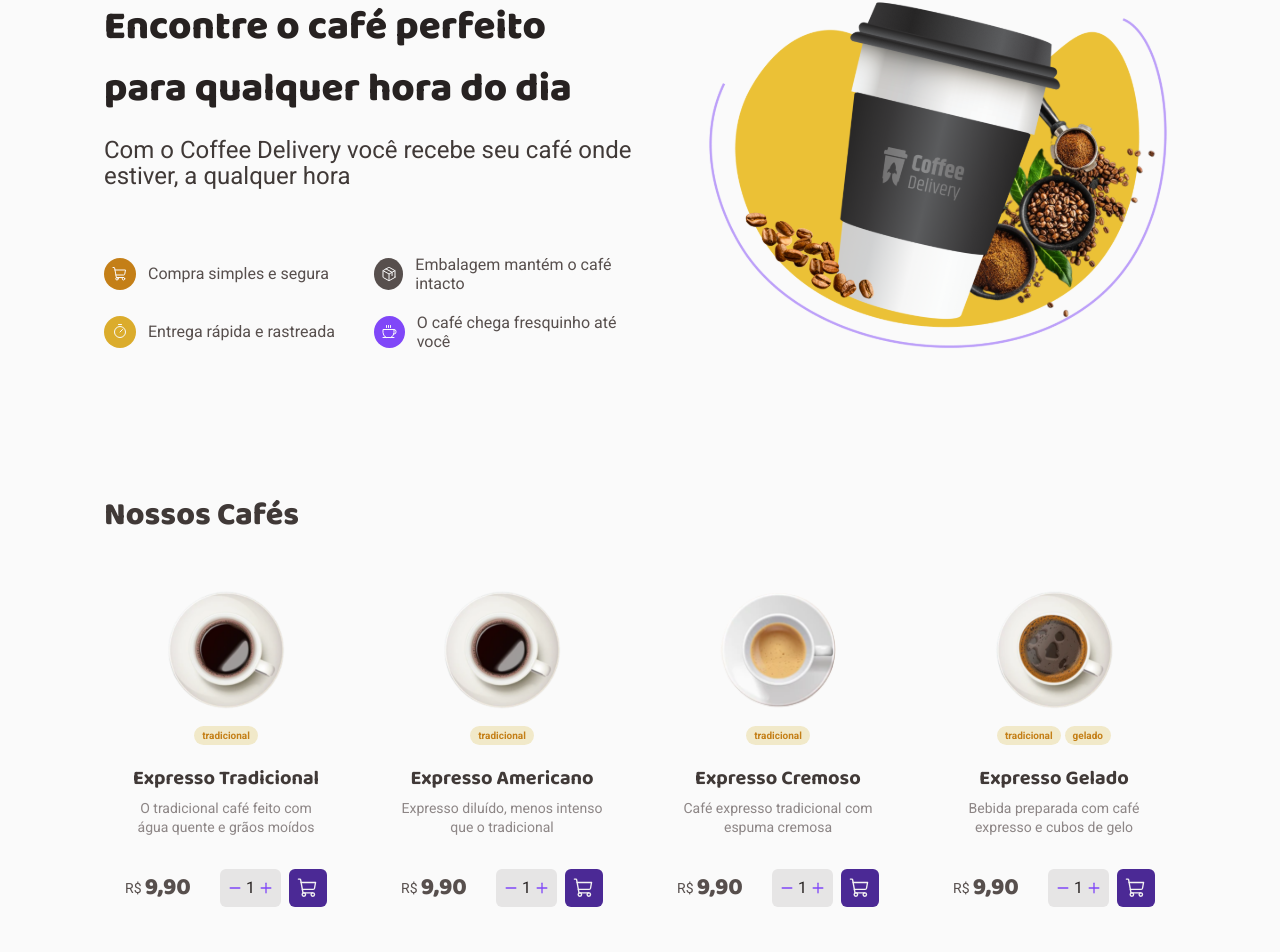
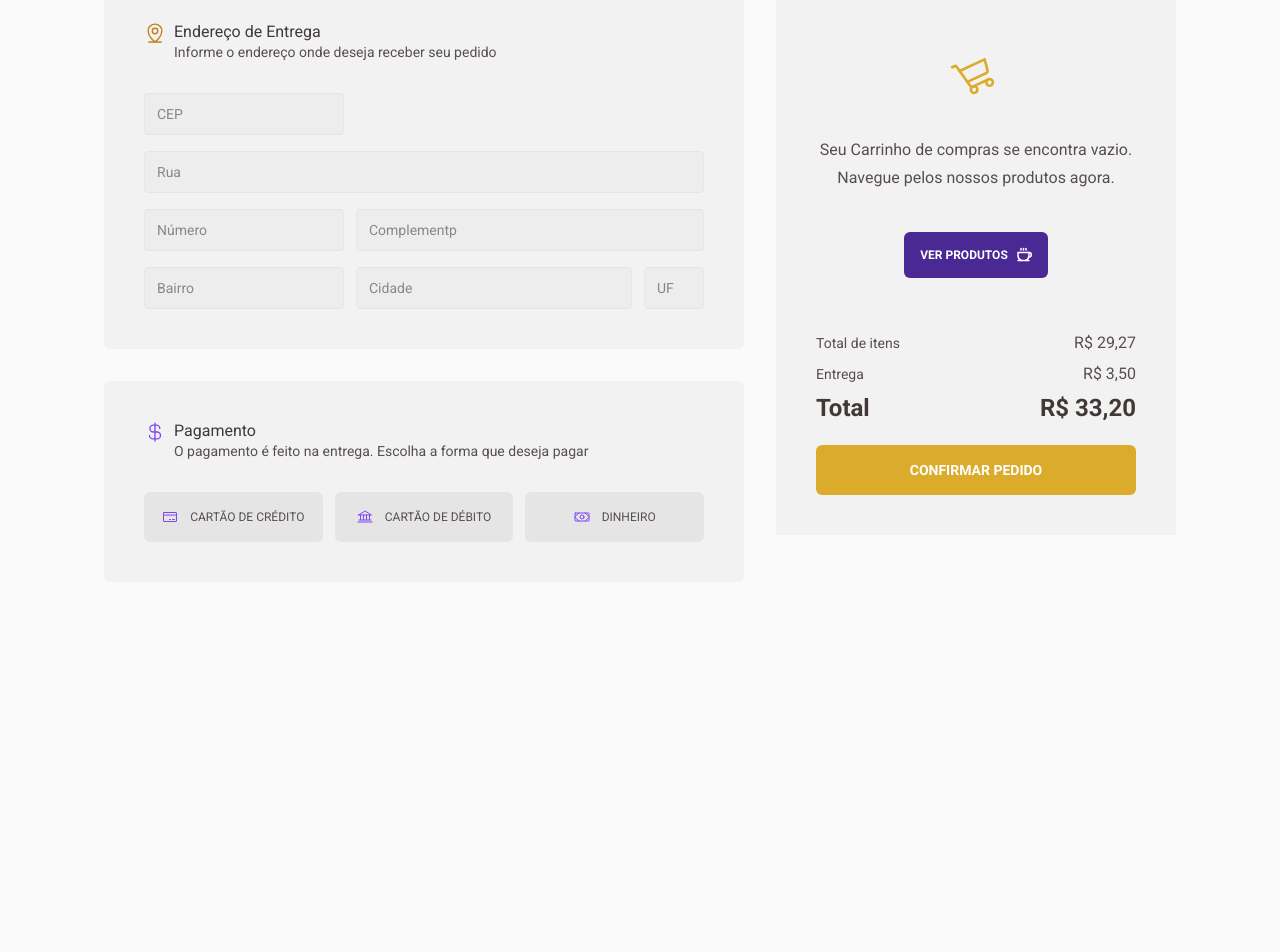
Before and after one commit to ElisioWander/coffee-delivery, a React (Vite) app: page /checkout in a window 1280 px wide. Before the commit this address led to /. Shown: the part 200-1152 px from the top of the page. After the commit the page ends 926 px from the top, so only its background shows below. Built offline with nearby package versions, Linux system fonts and the light colour scheme.

Commit message:
add item to card and increment amount item functions

```diff
--- a/src/Context/CartContext.tsx
+++ b/src/Context/CartContext.tsx
@@ -1,6 +1,16 @@
 import { createContext, ReactNode, useContext, useState } from 'react'
+import coffeeData from '../../coffee-data.json'
 
 type CoffeeData = {
+  id: string
+  image: string
+  type: string[]
+  name: string
+  description: string
+  price: string
+}
+
+type CardItemsData = {
   id: string
   image: string
   name: string
@@ -14,9 +24,11 @@ type UpdatedCoffee = {
 }
 
 type CartContextData = {
-  cartItems: CoffeeData[]
-  addCoffeeToCart: (coffeeAdded: CoffeeData) => void
+  coffees: CoffeeData[]
+  cartItems: CardItemsData[]
+  addCoffeeToCart: (coffeeAdded: CardItemsData) => void
   updateCoffeeInCart: (updatedCoffee: UpdatedCoffee) => void
+  deleteCoffeeFromCart: (deletedCoffeeId: string) => void
 }
 
 interface CartContextProviderProps {
@@ -26,17 +38,43 @@ interface CartContextProviderProps {
 const CartContext = createContext({} as CartContextData)
 
 export function CartContextProvider({ children }: CartContextProviderProps) {
-  const [cartItems, setCartItems] = useState<CoffeeData[]>([])
+  const [cartItems, setCartItems] = useState<CardItemsData[]>([])
 
-  function addCoffeeToCart(coffeeAdded: CoffeeData) {
+  const coffees = coffeeData
+
+  function addCoffeeToCart(coffeeAdded: CardItemsData) {
     setCartItems((state) => [...state, coffeeAdded])
   }
 
-  function updateCoffeeInCart(updatedCoffee: UpdatedCoffee) {}
+  function updateCoffeeInCart(updatedCoffee: UpdatedCoffee) {
+    const { amount, id } = updatedCoffee
+
+    setCartItems((state) =>
+      state.map((coffee) => {
+        if (coffee.id === id) {
+          return { ...coffee, amount }
+        } else {
+          return coffee
+        }
+      }),
+    )
+  }
+
+  function deleteCoffeeFromCart(deletedCoffeeId: string) {
+    setCartItems((state) =>
+      state.filter((coffee) => coffee.id !== deletedCoffeeId),
+    )
+  }
 
   return (
     <CartContext.Provider
-      value={{ cartItems, addCoffeeToCart, updateCoffeeInCart }}
+      value={{
+        coffees,
+        cartItems,
+        addCoffeeToCart,
+        updateCoffeeInCart,
+        deleteCoffeeFromCart,
+      }}
     >
       {children}
     </CartContext.Provider>
--- /dev/null
+++ b/src/pages/Checkout/Components/CartItem.tsx
@@ -0,0 +1,88 @@
+import { Minus, Plus, Trash } from 'phosphor-react'
+import { useState } from 'react'
+import { useCart } from '../../../Context/CartContext'
+import {
+  AddCoffee,
+  Price,
+  RemoveCoffee,
+  SelectedOrder,
+  SelectedOrderActions,
+  SelectedOrderDetails,
+  SelectedOrderInfos,
+} from './StylesCartItem'
+
+type CartData = {
+  id: string
+  image: string
+  name: string
+  amount: number
+  price: string
+}
+
+interface CartItemProps {
+  cart: CartData
+}
+
+export function CartItem({ cart }: CartItemProps) {
+  const [amount, setAmount] = useState(cart.amount)
+
+  const { deleteCoffeeFromCart, updateCoffeeInCart } = useCart()
+
+  function handleDeleteCoffeeFromCart(coffeeId: string) {
+    deleteCoffeeFromCart(coffeeId)
+  }
+
+  function handleIncrementCoffeeAmount() {
+    setAmount(amount + 1)
+
+    const updateAmount = {
+      id: cart.id,
+      amount,
+    }
+
+    updateCoffeeInCart(updateAmount)
+  }
+
+  function handleDecrementCoffeeAmount() {
+    if (amount > 1) {
+      setAmount(amount - 1)
+    }
+  }
+
+  return (
+    <SelectedOrder>
+      <SelectedOrderInfos>
+        <img src={cart.image} alt="" />
+
+        <SelectedOrderDetails>
+          <span>{cart.name}</span>
+
+          <SelectedOrderActions>
+            <AddCoffee>
+              <Minus
+                onClick={handleDecrementCoffeeAmount}
+                size={14}
+                weight="bold"
+              />
+              {amount}
+              <Plus
+                onClick={handleIncrementCoffeeAmount}
+                size={14}
+                weight="bold"
+              />
+            </AddCoffee>
+            <RemoveCoffee
+              type="button"
+              onClick={() => handleDeleteCoffeeFromCart(cart.id)}
+            >
+              <Trash size={16} />
+              Remover
+            </RemoveCoffee>
+          </SelectedOrderActions>
+        </SelectedOrderDetails>
+      </SelectedOrderInfos>
+
+      <Price>R$ {cart.price}</Price>
+    </SelectedOrder>
+  )
+}
--- /dev/null
+++ b/src/pages/Checkout/Components/EmptyCart.tsx
@@ -0,0 +1,23 @@
+import { Coffee, ShoppingCart } from 'phosphor-react'
+import { NavLink } from 'react-router-dom'
+
+import { EmptyCartContainer } from './StylesEmptyCart'
+
+export function EmptyCart() {
+  return (
+    <EmptyCartContainer>
+      <ShoppingCart size={42} />
+
+      <p>
+        Seu Carrinho de compras se encontra vazio. <br />
+        Navegue pelos nossos produtos agora.
+      </p>
+      <NavLink to="/">
+        <a>
+          Ver produtos
+          <Coffee size={16} weight="bold" />
+        </a>
+      </NavLink>
+    </EmptyCartContainer>
+  )
+}
--- /dev/null
+++ b/src/pages/Checkout/Components/StylesCartItem.ts
@@ -0,0 +1,107 @@
+import styled from 'styled-components'
+
+export const SelectedOrder = styled.div`
+  display: flex;
+  justify-content: space-between;
+
+  padding: 0.5rem 0.25rem 1.5rem 0.25rem;
+  border-bottom: 1px solid ${(props) => props.theme['white-500']};
+`
+
+export const SelectedOrderInfos = styled.div`
+  display: flex;
+  align-items: center;
+  gap: 1.25rem;
+
+  img {
+    width: 4rem;
+    height: 4rem;
+  }
+`
+
+export const SelectedOrderDetails = styled.div`
+  display: flex;
+  flex-direction: column;
+  gap: 0.5rem;
+
+  > span {
+    line-height: 1.3rem;
+    color: ${(props) => props.theme['gray-500']};
+  }
+`
+
+export const SelectedOrderActions = styled.div`
+  height: 2rem;
+
+  display: flex;
+  align-items: center;
+  gap: 0.5rem;
+`
+
+export const AddCoffee = styled.div`
+  height: 100%;
+
+  display: flex;
+  align-items: center;
+  justify-content: center;
+  gap: 0.25rem;
+
+  padding: 0.5rem;
+  border-radius: 0.375rem;
+
+  color: ${(props) => props.theme['gray-700']};
+  background-color: ${(props) => props.theme['white-500']};
+
+  svg {
+    cursor: pointer;
+    color: ${(props) => props.theme['purple-500']};
+
+    transition: color 0.1s;
+
+    &:hover {
+      color: ${(props) => props.theme['purple-900']};
+    }
+  }
+`
+
+export const RemoveCoffee = styled.button`
+  height: 100%;
+
+  display: flex;
+  align-items: center;
+  justify-content: center;
+  gap: 0.25rem;
+
+  padding: 0 0.5rem;
+
+  border: none;
+  border-radius: 0.375rem;
+
+  font-size: 0.75rem;
+  line-height: 1.2rem;
+  text-transform: uppercase;
+  cursor: pointer;
+
+  color: ${(props) => props.theme['gray-400']};
+  background-color: ${(props) => props.theme['white-500']};
+
+  transition: all 0.2s;
+
+  svg {
+    color: ${(props) => props.theme['purple-500']};
+  }
+
+  &:hover {
+    color: ${(props) => props.theme['gray-500']};
+    background-color: ${(props) => props.theme['white-600']};
+
+    svg {
+      color: ${(props) => props.theme['purple-900']};
+    }
+  }
+`
+
+export const Price = styled.span`
+  font-weight: 700;
+  line-height: 1.3rem;
+`
--- /dev/null
+++ b/src/pages/Checkout/Components/StylesEmptyCart.ts
@@ -0,0 +1,47 @@
+import styled from 'styled-components'
+
+export const EmptyCartContainer = styled.div`
+  display: flex;
+  flex-direction: column;
+  align-items: center;
+  justify-content: center;
+  gap: 2.5rem;
+
+  padding: 2rem 0;
+
+  > svg {
+    transform: rotate(-25deg);
+    color: ${(props) => props.theme['yellow-500']};
+  }
+
+  p {
+    text-align: center;
+    line-height: 1.75rem;
+  }
+
+  a {
+    height: 2.875rem;
+
+    display: flex;
+    align-items: center;
+    justify-content: center;
+    gap: 0.5rem;
+
+    padding: 0.75rem 0.5rem;
+
+    border-radius: 0.375rem;
+    text-decoration: none;
+    text-transform: uppercase;
+    font-size: 0.75rem;
+    font-weight: 700;
+
+    color: ${(props) => props.theme['white-100']};
+    background-color: ${(props) => props.theme['purple-900']};
+
+    transition: all 0.2s;
+
+    &:hover {
+      background-color: ${(props) => props.theme['purple-500']};
+    }
+  }
+`
--- a/src/pages/Checkout/index.tsx
+++ b/src/pages/Checkout/index.tsx
@@ -1,11 +1,8 @@
-import { Minus, Plus, Trash } from 'phosphor-react'
 import { FormFields } from './Components/FormFields'
 import { useCart } from '../../Context/CartContext'
-import { useEffect } from 'react'
-import { useNavigate } from 'react-router-dom'
+import { CartItem } from './Components/CartItem'
 
 import {
-  AddCoffee,
   CalcTotal,
   CalcTotalItens,
   CalcTotalSection,
@@ -14,26 +11,11 @@ import {
   FinalizeOrderContent,
   Form,
   FinalizeOrderButton,
-  RemoveCoffee,
-  SelectedOrder,
-  SelectedOrderActions,
-  SelectedOrderDetails,
-  SelectedOrderInfos,
-  Price,
 } from './styles'
+import { EmptyCart } from './Components/EmptyCart'
 
 export function Checkout() {
   const { cartItems } = useCart()
-
-  const navigate = useNavigate()
-
-  useEffect(() => {
-    if (cartItems.length === 0) {
-      navigate('/')
-    }
-
-    window.scroll(0, 0)
-  }, [cartItems, navigate])
 
   return (
     <Form>
@@ -43,31 +25,11 @@ export function Checkout() {
         <span>Cafés selecionados</span>
 
         <FinalizeOrderContent>
-          {cartItems?.map((item) => (
-            <SelectedOrder key={item.id}>
-              <SelectedOrderInfos>
-                <img src={item.image} alt="" />
-
-                <SelectedOrderDetails>
-                  <span>{item.name}</span>
-
-                  <SelectedOrderActions>
-                    <AddCoffee>
-                      <Minus size={14} weight="bold" />
-                      {item.amount}
-                      <Plus size={14} weight="bold" />
-                    </AddCoffee>
-                    <RemoveCoffee>
-                      <Trash size={16} />
-                      Remover
-                    </RemoveCoffee>
-                  </SelectedOrderActions>
-                </SelectedOrderDetails>
-              </SelectedOrderInfos>
-
-              <Price>R$ {item.price}</Price>
-            </SelectedOrder>
-          ))}
+          {cartItems.length !== 0 ? (
+            cartItems.map((cart) => <CartItem key={cart.id} cart={cart} />)
+          ) : (
+            <EmptyCart />
+          )}
 
           <CalcTotalSection>
             <CalcTotalItens>
--- a/src/pages/Checkout/styles.ts
+++ b/src/pages/Checkout/styles.ts
@@ -35,112 +35,6 @@ export const FinalizeOrderContent = styled.div`
   padding: 2.5rem;
 
   background-color: ${(props) => props.theme['white-300']};
-`
-
-export const SelectedOrder = styled.div`
-  display: flex;
-  justify-content: space-between;
-
-  padding: 0.5rem 0.25rem 1.5rem 0.25rem;
-  border-bottom: 1px solid ${(props) => props.theme['white-500']};
-`
-
-export const SelectedOrderInfos = styled.div`
-  display: flex;
-  align-items: center;
-  gap: 1.25rem;
-
-  img {
-    width: 4rem;
-    height: 4rem;
-  }
-`
-
-export const SelectedOrderDetails = styled.div`
-  display: flex;
-  flex-direction: column;
-  gap: 0.5rem;
-
-  > span {
-    line-height: 1.3rem;
-    color: ${(props) => props.theme['gray-500']};
-  }
-`
-
-export const SelectedOrderActions = styled.div`
-  height: 2rem;
-
-  display: flex;
-  align-items: center;
-  gap: 0.5rem;
-`
-
-export const AddCoffee = styled.div`
-  height: 100%;
-
-  display: flex;
-  align-items: center;
-  justify-content: center;
-  gap: 0.25rem;
-
-  padding: 0.5rem;
-  border-radius: 0.375rem;
-
-  color: ${(props) => props.theme['gray-700']};
-  background-color: ${(props) => props.theme['white-500']};
-
-  svg {
-    cursor: pointer;
-    color: ${(props) => props.theme['purple-500']};
-
-    transition: color 0.1s;
-
-    &:hover {
-      color: ${(props) => props.theme['purple-900']};
-    }
-  }
-`
-
-export const RemoveCoffee = styled.button`
-  height: 100%;
-
-  display: flex;
-  align-items: center;
-  justify-content: center;
-  gap: 0.25rem;
-
-  padding: 0 0.5rem;
-
-  border: none;
-  border-radius: 0.375rem;
-
-  font-size: 0.75rem;
-  line-height: 1.2rem;
-  text-transform: uppercase;
-  cursor: pointer;
-
-  color: ${(props) => props.theme['gray-400']};
-  background-color: ${(props) => props.theme['white-500']};
-
-  transition: all 0.2s;
-
-  svg {
-    color: ${(props) => props.theme['purple-500']};
-  }
-
-  &:hover {
-    color: ${(props) => props.theme['gray-500']};
-    background-color: ${(props) => props.theme['white-600']};
-
-    svg {
-      color: ${(props) => props.theme['purple-900']};
-    }
-  }
-`
-
-export const Price = styled.span`
-  font-weight: 700;
-  line-height: 1.3rem;
 `
 
 export const CalcTotalSection = styled.div`
--- a/src/pages/Home/Components/CoffeeCard.tsx
+++ b/src/pages/Home/Components/CoffeeCard.tsx
@@ -26,7 +26,7 @@ interface CoffeeCardProps {
 }
 
 export function CoffeeCard({ coffee }: CoffeeCardProps) {
-  const [amountCoffee, setAmountCoffee] = useState(1)
+  const [amount, setAmount] = useState(1)
 
   const { cartItems, addCoffeeToCart, updateCoffeeInCart } = useCart()
 
@@ -36,7 +36,7 @@ export function CoffeeCard({ coffee }: CoffeeCardProps) {
     if (coffeeAlreadyExists) {
       const updatedCoffee = {
         id: coffee.id,
-        amount: amountCoffee,
+        amount,
       }
 
       updateCoffeeInCart(updatedCoffee)
@@ -45,7 +45,7 @@ export function CoffeeCard({ coffee }: CoffeeCardProps) {
         id: coffee.id,
         image: coffee.image,
         name: coffee.name,
-        amount: amountCoffee,
+        amount,
         price: coffee.price,
       }
 
@@ -54,12 +54,12 @@ export function CoffeeCard({ coffee }: CoffeeCardProps) {
   }
 
   function handleIncrementCoffeeAmount() {
-    setAmountCoffee(amountCoffee + 1)
+    setAmount(amount + 1)
   }
 
   function handleDecrementCoffeeAmount() {
-    if (amountCoffee > 1) {
-      setAmountCoffee(amountCoffee - 1)
+    if (amount > 1) {
+      setAmount(amount - 1)
     }
   }
 
@@ -88,7 +88,7 @@ export function CoffeeCard({ coffee }: CoffeeCardProps) {
               size={14}
               weight="bold"
             />
-            {amountCoffee}
+            {amount}
             <Plus
               onClick={handleIncrementCoffeeAmount}
               size={14}
```
Also changed, not shown: src/Components/Header/index.tsx (+8 -4 lines), src/pages/Home/index.tsx (+4 -3 lines).
